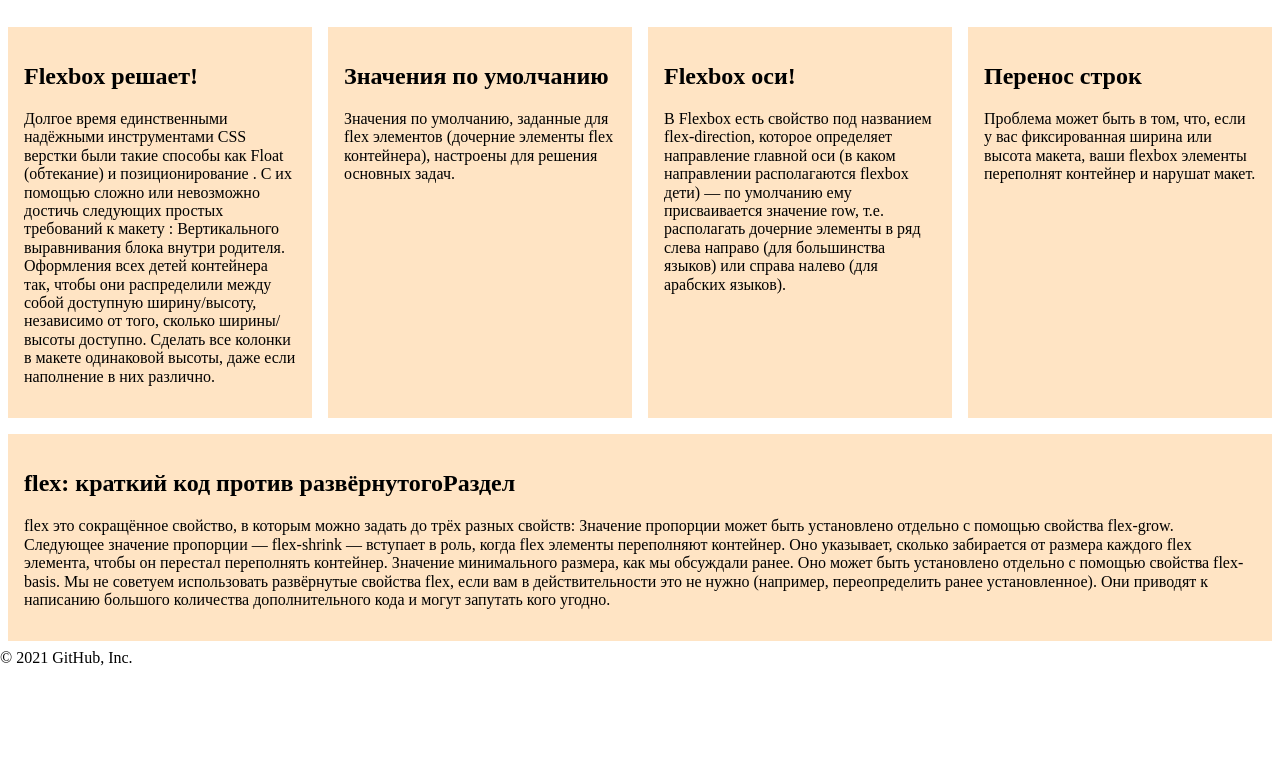
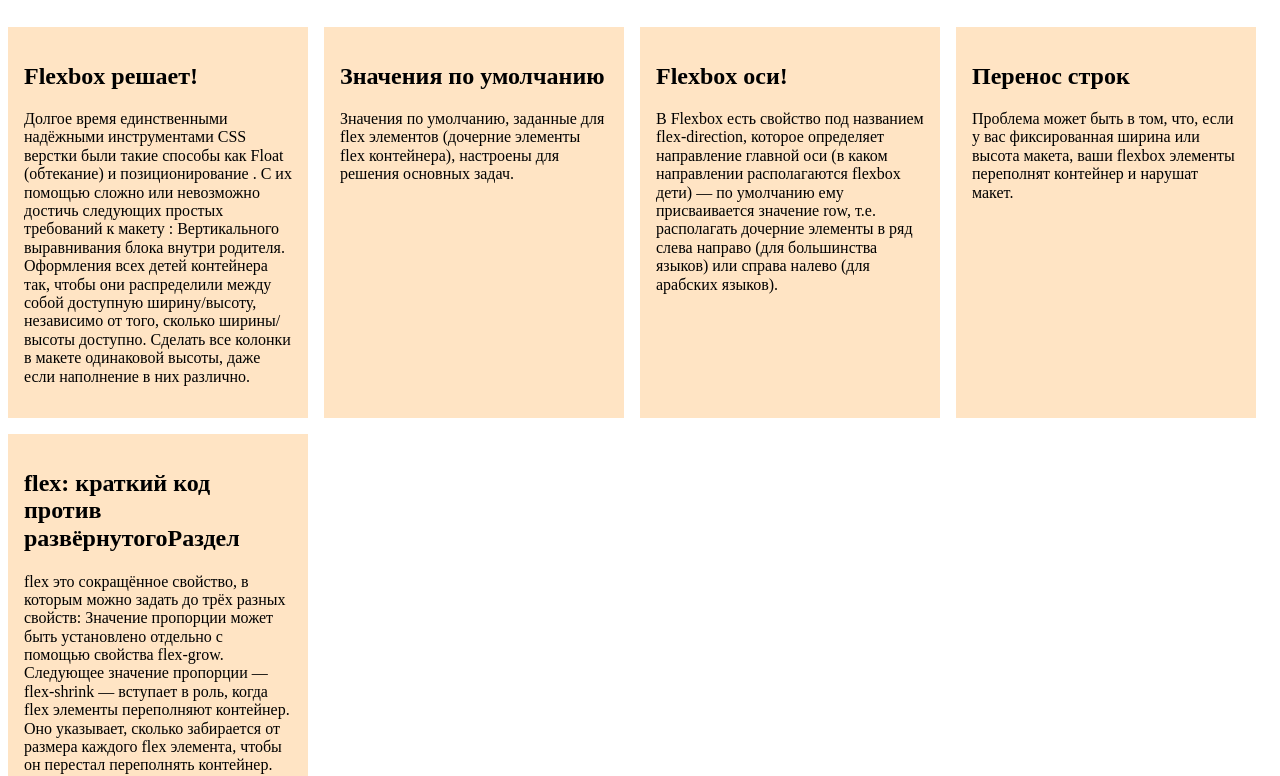
Before and after one commit to svlanakom/Gromlesson, a plain HTML site: page lesson10/task5/index.html in a window 1280 px wide. Shown: the part 61-837 px from the top of the page. Before the commit the page ends 800 px from the top, so only its background shows below. Drawn offline with nearby package versions, Linux system fonts and the light colour scheme.

Commit message:
lesson10task5.2

```diff
--- a/lesson10/task5/style.css
+++ b/lesson10/task5/style.css
@@ -17,5 +17,5 @@
     background-color: bisque;
     min-width: 300px;
     flex-basis: 300px;
-    flex: 1 0;
+
   }
```
